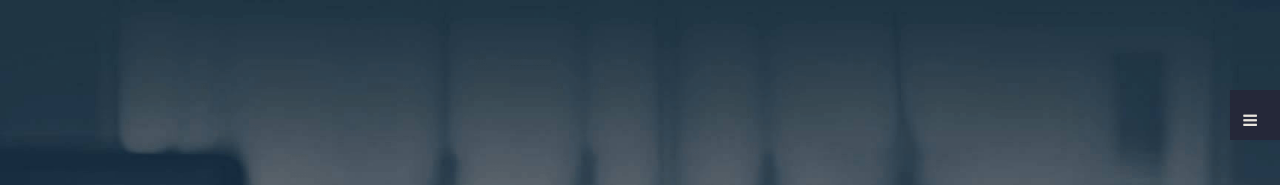
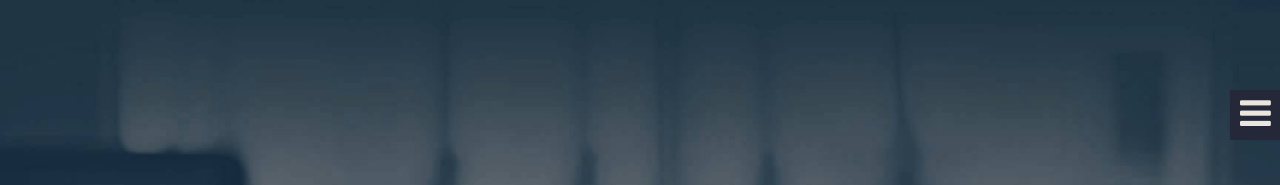
Before and after one commit to NguyetHuynh/nguyethuynh.github.io, a plain HTML site: page index.html in a window 1280 px wide. Shown: the top 185 px of the page. Drawn offline with nearby package versions, Linux system fonts and the light colour scheme.

Commit message:
Update style.css

```diff
--- a/style.css
+++ b/style.css
@@ -36,7 +36,7 @@ body{
 .dropbtn:hover{
 	background-color:#636B99;
 }
-#menuBtn > i .fa .fa-bars{
+#menuBtn > i{
 	font-size: 36px;
 }
 .dropdown-content{
```
